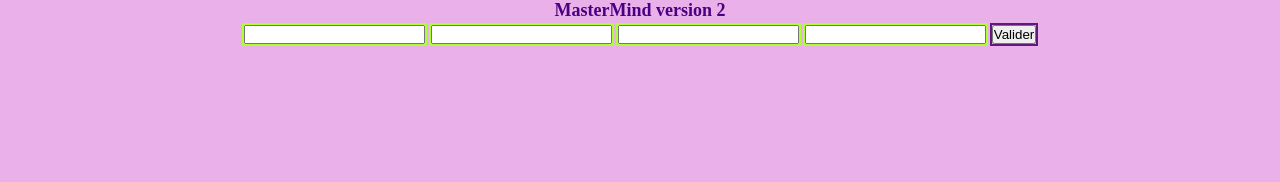
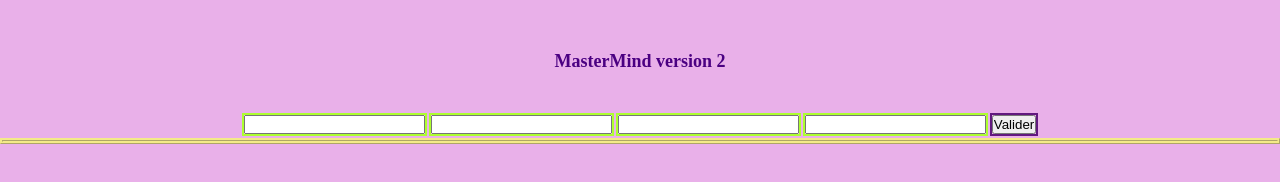
Before and after one commit to kathynkelenda/mastermindv2, a plain HTML site: page index.html in a window 1280 px wide. Drawn offline with Linux system fonts and the light colour scheme.

Commit message:
Add files via upload

```diff
--- a/css/main.css
+++ b/css/main.css
@@ -8,11 +8,25 @@ h1{
     color: indigo;
     font-family: 'Times New Roman', Times, serif;
     font-size:large;
+    padding-top: 4%;
 }
 table
 {
-margin: auto;
+    margin: auto;
+    padding-top: 3%;
 }
+
+.limite{
+    border-style:ridge;
+    border-width: 3px;
+    border-color: rgba(247, 247, 116, 0.822) ;
+}
+
+.reponse{
+    border-style:ridge;
+    border-width: 10%;
+}
+
 td{
     border-collapse: collapse;
     border: 2px solid greenyellow;
```
